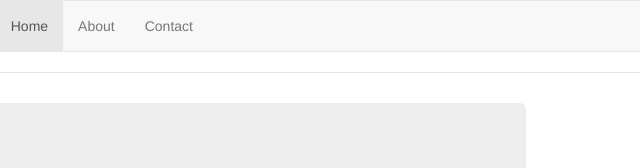
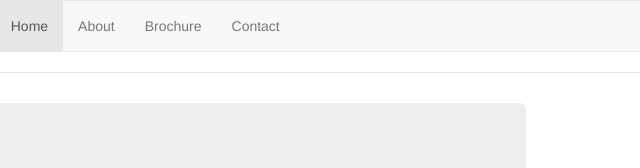
Before and after one commit to gitM-iru/LCPcertified_WebApp, a website: page app/index.html in a window 1280 px wide. Shown: the top 168 px of the page, 464-1104 px from the left. Drawn offline with nearby package versions, Linux system fonts and the light colour scheme; some packages are replaced by stand-ins of ours; files that its build step writes are made by us from their sources.

Commit message:
Added 'Brochure' tab in the menu system.

```diff
--- a/app/index.html
+++ b/app/index.html
@@ -41,6 +41,7 @@
             <ul class="nav navbar-nav">
               <li class="active"><a href="#/">Home</a></li>
               <li><a ng-href="#/about">About</a></li>
+              <li><a ng-href="#/Brochure">Brochure</a></li>
               <li><a ng-href="#/">Contact</a></li>
             </ul>
           </div>
```
